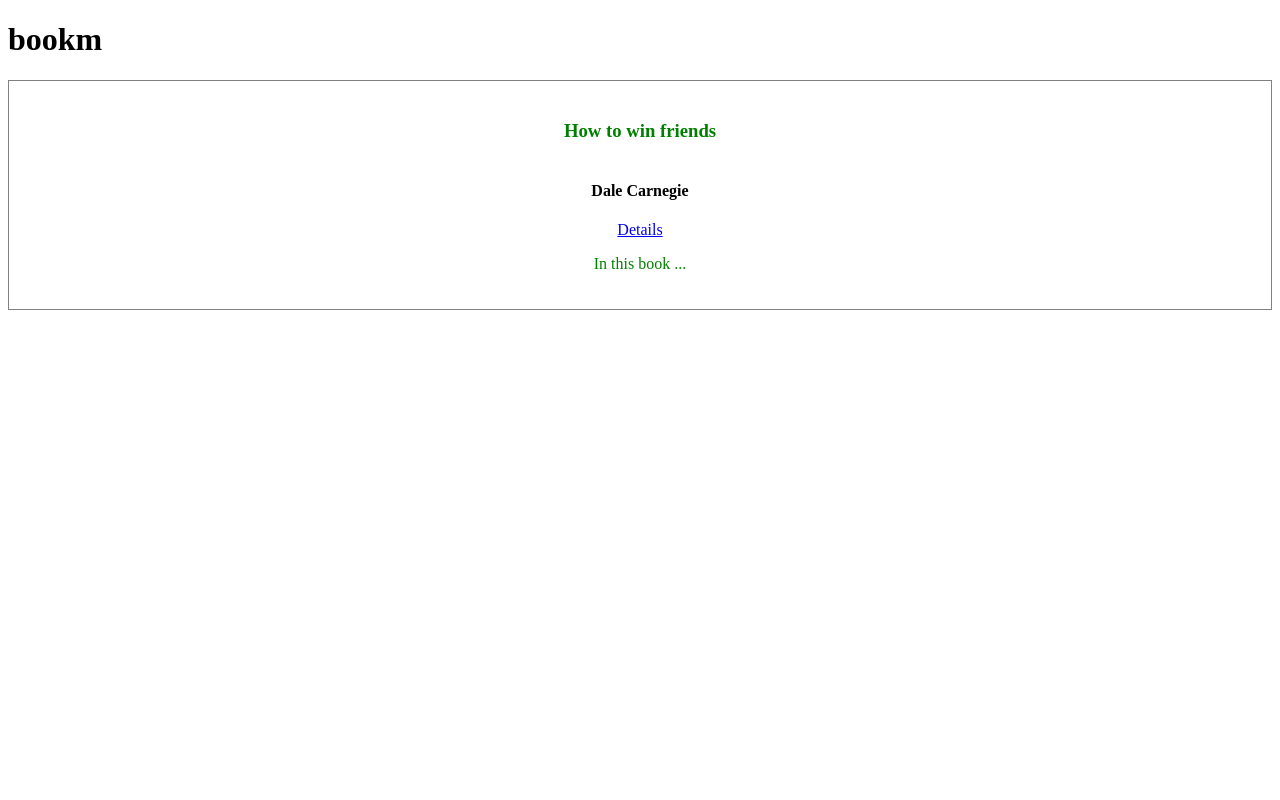
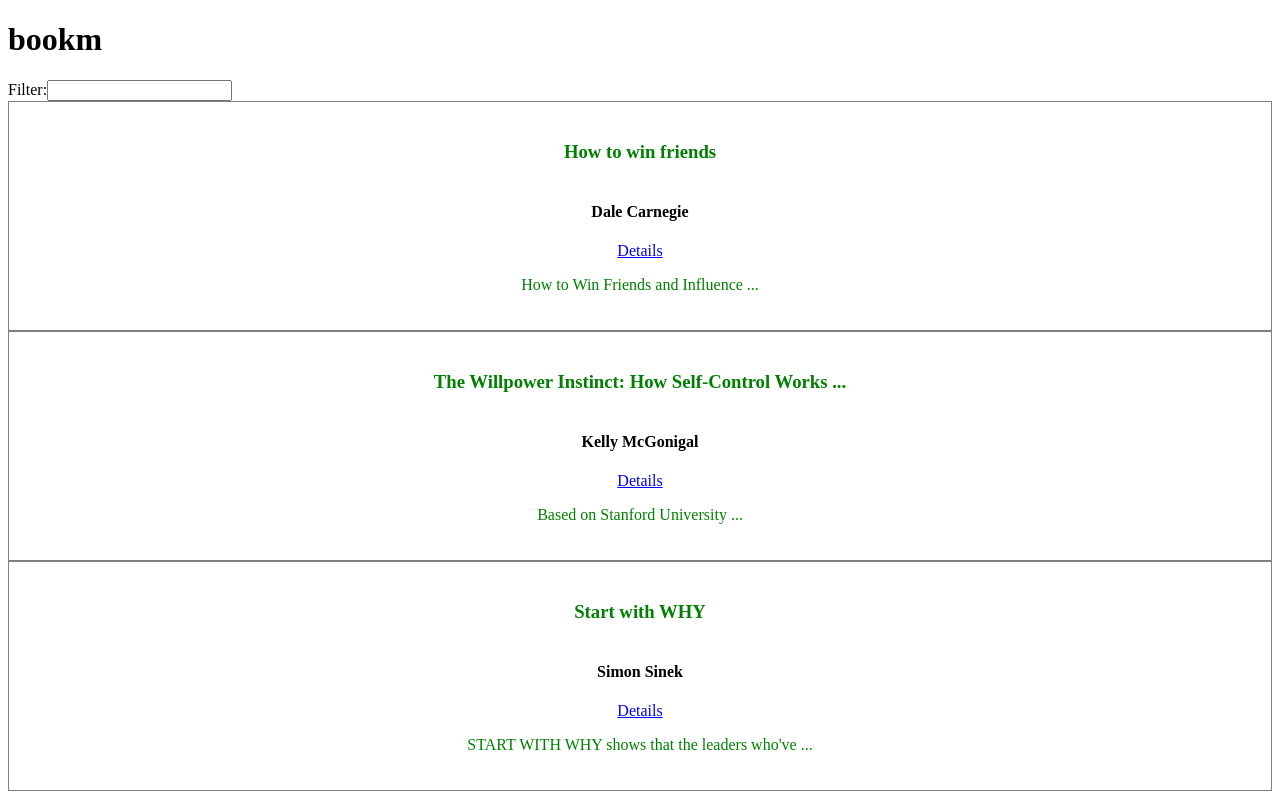
Before and after one commit to pawsaw/angular-ts-workshop-2021-10-06, an Angular app: page / in a window 1280 px wide. Built offline with nearby package versions, Linux system fonts and the light colour scheme.

Commit message:
Adding book filter pipe

```diff
--- a/src/app/app.component.html
+++ b/src/app/app.component.html
@@ -1,5 +1,12 @@
 <h1>{{ title }}</h1>
-<app-book-card [book]="book" (bookClicked)="navigateToBook($event)">
+<app-book-filter-input
+  (bookFilterChanged)="bookFilterChanged($event)"
+></app-book-filter-input>
+<app-book-card
+  [book]="book"
+  (bookClicked)="navigateToBook($event)"
+  *ngFor="let book of books | bookFilter: filterQuery"
+>
 </app-book-card>
 
 <router-outlet></router-outlet>
--- a/src/app/app.component.ts
+++ b/src/app/app.component.ts
@@ -1,4 +1,5 @@
 import { Component } from '@angular/core';
+import { BookFilterChangedEvent } from './book-filter-input/book-filter-input.component';
 import { Book } from './domain/book';
 
 @Component({
@@ -9,16 +10,33 @@ import { Book } from './domain/book';
 export class AppComponent {
   title = 'bookm';
 
-  book: Book = {
-    isbn: '123',
-    title: 'How to win friends',
-    author: 'Dale Carnegie',
-    abstract: 'In this book ...',
-  };
+  books: Book[] = [
+    {
+      title: 'How to win friends',
+      author: 'Dale Carnegie',
+      abstract: 'How to Win Friends and Influence ...',
+    },
+    {
+      title: 'The Willpower Instinct: How Self-Control Works ...',
+      author: 'Kelly McGonigal',
+      abstract: 'Based on Stanford University ...',
+    },
+    {
+      author: 'Simon Sinek',
+      title: 'Start with WHY',
+      abstract: "START WITH WHY shows that the leaders who've ...",
+    },
+  ];
 
   navigateToBook(book: Book): void {
     console.log('navigateToBook', book);
   }
 
+  filterQuery = '';
+
+  bookFilterChanged({ value }: BookFilterChangedEvent): void {
+    this.filterQuery = value;
+  }
+
   constructor() {}
 }
--- a/src/app/app.module.ts
+++ b/src/app/app.module.ts
@@ -4,11 +4,15 @@ import { BrowserModule } from '@angular/platform-browser';
 import { AppRoutingModule } from './app-routing.module';
 import { AppComponent } from './app.component';
 import { BookCardComponent } from './book-card/book-card.component';
+import { BookFilterPipe } from './book-filter/book-filter.pipe';
+import { BookFilterInputComponent } from './book-filter-input/book-filter-input.component';
 
 @NgModule({
   declarations: [
     AppComponent,
-    BookCardComponent
+    BookCardComponent,
+    BookFilterPipe,
+    BookFilterInputComponent
   ],
   imports: [
     BrowserModule,
--- /dev/null
+++ b/src/app/book-filter-input/book-filter-input.component.html
@@ -0,0 +1,2 @@
+<label for="filterInput">{{ label }}</label>
+<input id="filterINput" (input)="filterChanged($event)" />
--- /dev/null
+++ b/src/app/book-filter-input/book-filter-input.component.ts
@@ -0,0 +1,21 @@
+import { Component, EventEmitter, Input, OnInit, Output } from '@angular/core';
+
+export interface BookFilterChangedEvent {
+  value: string;
+}
+
+@Component({
+  selector: 'app-book-filter-input',
+  templateUrl: './book-filter-input.component.html',
+  styleUrls: ['./book-filter-input.component.scss'],
+})
+export class BookFilterInputComponent {
+  @Input() label = 'Filter:';
+
+  @Output() bookFilterChanged = new EventEmitter<BookFilterChangedEvent>();
+
+  filterChanged(event: Event): void {
+    const value = (event.target as HTMLInputElement).value;
+    this.bookFilterChanged.emit({ value });
+  }
+}
--- /dev/null
+++ b/src/app/book-filter/book-filter.pipe.ts
@@ -0,0 +1,17 @@
+import { Pipe, PipeTransform } from '@angular/core';
+import { Book } from '../domain/book';
+
+@Pipe({
+  name: 'bookFilter',
+})
+export class BookFilterPipe implements PipeTransform {
+  transform(books: Book[], query: string): Book[] {
+    if (query.trim().length < 1) {
+      return books;
+    }
+
+    return books.filter((b) =>
+      b.title.toLowerCase().includes(query.toLowerCase())
+    );
+  }
+}
--- a/src/app/domain/book.ts
+++ b/src/app/domain/book.ts
@@ -1,5 +1,4 @@
 export interface Book {
-  isbn: string;
   title: string;
   author: string;
   abstract: string;
```
Also changed, not shown: src/app/book-filter-input/book-filter-input.component.scss (added).
